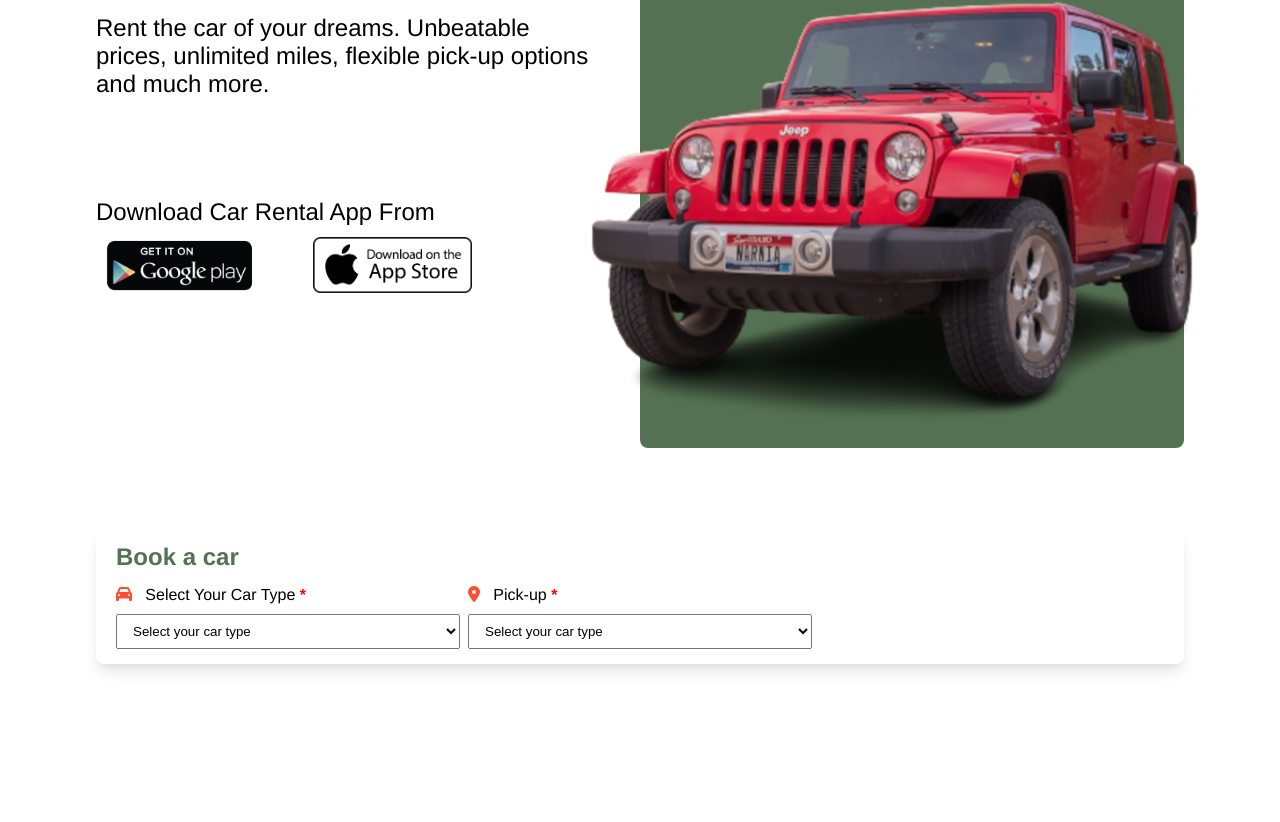
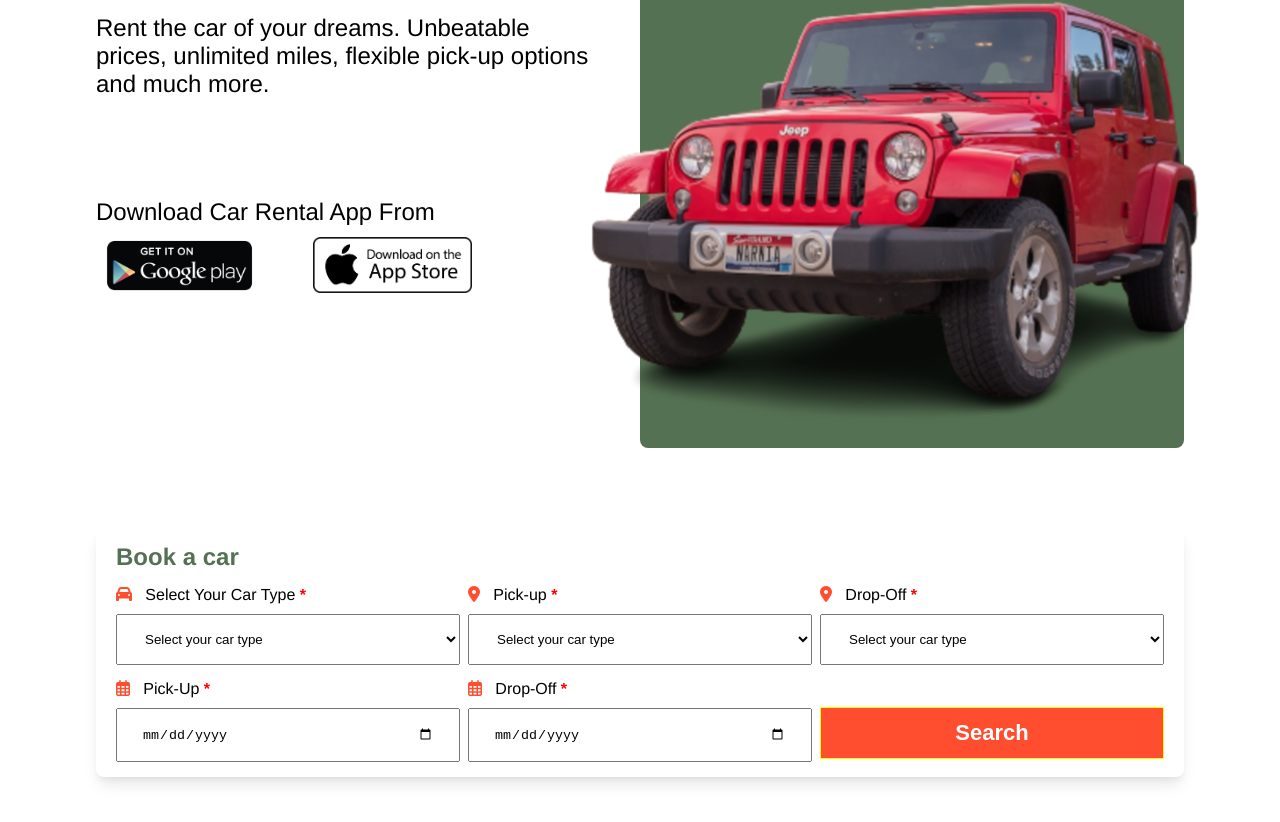
Before and after one commit to OngkyRinaldo/car-rental, a React (Vite) app: page / in a window 1280 px wide. Shown: the part 282-1104 px from the top of the page. After the commit the page ends 1079 px from the top, so only its background shows below. Built offline with nearby package versions, Linux system fonts and the light colour scheme.

Commit message:
added book car at home page

```diff
--- a/src/components/home/book/Book.scss
+++ b/src/components/home/book/Book.scss
@@ -4,8 +4,9 @@ $orange: #ff4d30;
 .book {
     width: 85%;
     margin: 0 auto;
-    height: 100vh;
+    height: fit-content;
     margin-top: 5rem;
+    padding-bottom: 20px;
 
     .book-container {
         width: 100%;
@@ -27,7 +28,8 @@ $orange: #ff4d30;
             margin-top: 15px;
 
             .car-type,
-            .pick-up {
+            .pick-up,
+            .drop-off {
                 label {
                     i {
                         color: $orange;
@@ -42,9 +44,66 @@ $orange: #ff4d30;
                     width: 100%;
                     margin-top: 10px;
                     display: block;
-                    padding: 0.5rem 0.75rem;
+                    padding: 1rem 1.5rem;
+                }
+            }
+
+            .pick-up,
+            .drop-off {
+                label {
+                    i {
+                        color: $orange;
+                    }
+
+                    b {
+                        color: red;
+                    }
+                }
+
+                input {
+                    width: 100%;
+                    margin-top: 10px;
+                    display: block;
+                    padding: 1rem 1.5rem;
+                }
+            }
+
+            .search {
+                button {
+                    width: 100%;
+                    margin-top: 27px;
+                    display: block;
+                    padding: 0.75rem 1.5rem;
+                    background-color: $orange;
+                    color: #fff;
+                    font-size: 22px;
+                    font-weight: 700;
+                    border: 1px solid yellow;
+                    cursor: pointer;
+                    transition: all 0.2s;
+
+                    &:hover {
+                        background-color: #fe3516;
+                    }
                 }
             }
         }
     }
 }
+
+@media (max-width: 640px) {
+    .book {
+        margin-top: -7rem;
+        .book-container {
+            form {
+                grid-template-columns: repeat(1, minmax(0, 1fr));
+            }
+        }
+    }
+}
+
+@media (max-width: 1024px) {
+    .book {
+        margin-top: -25rem;
+    }
+}
--- a/src/components/home/book/book.jsx
+++ b/src/components/home/book/book.jsx
@@ -43,6 +43,43 @@ const Book = () => {
                             <option>Palembang</option>
                         </select>
                     </div>
+                    <div className='drop-off'>
+                        <label>
+                            <i className='fa-solid fa-location-dot'></i> &nbsp;
+                            Drop-Off <b>*</b>
+                        </label>
+                        <select>
+                            <option>Select your car type</option>
+                            <option>DKI Jakarta</option>
+                            <option>Surabaya</option>
+                            <option>Medan</option>
+                            <option>Bandung</option>
+                            <option>Makasar</option>
+                            <option>Semarang</option>
+                            <option>Palembang</option>
+                        </select>
+                    </div>
+                </form>
+
+                <form>
+                    <div className='pick-up'>
+                        <label>
+                            <i className='fa-regular fa-calendar-days '></i>{' '}
+                            &nbsp; Pick-Up <b>*</b>
+                        </label>
+                        <input type='date' />
+                    </div>
+                    <div className='drop-off'>
+                        <label>
+                            <i className='fa-regular fa-calendar-days '></i>{' '}
+                            &nbsp; Drop-Off <b>*</b>
+                        </label>
+                        <input type='date' />
+                    </div>
+
+                    <div className='search'>
+                        <button>Search</button>
+                    </div>
                 </form>
             </div>
         </section>
--- a/src/components/home/hero/hero.scss
+++ b/src/components/home/hero/hero.scss
@@ -41,6 +41,7 @@ $main: #557153;
 
                     .google-play {
                         width: 49%;
+
                         img {
                             width: 75%;
                         }
@@ -48,6 +49,7 @@ $main: #557153;
 
                     .apple-store {
                         width: 49%;
+
                         img {
                             width: 75%;
                         }
```
